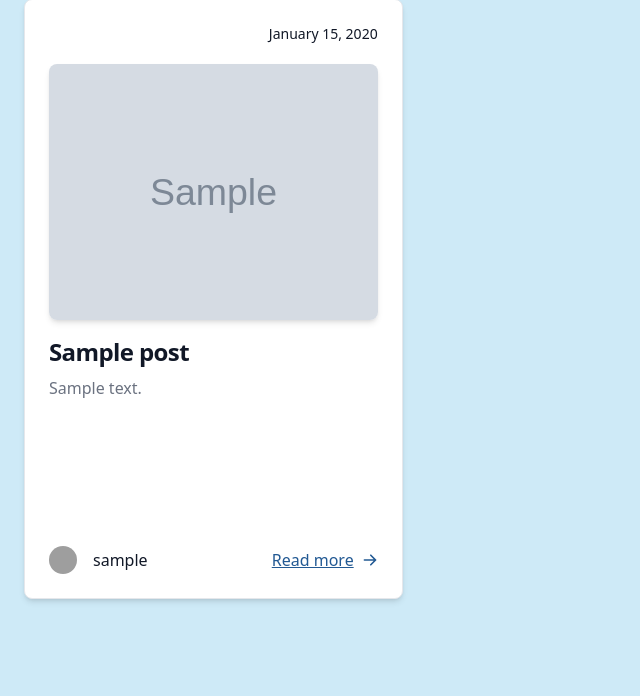
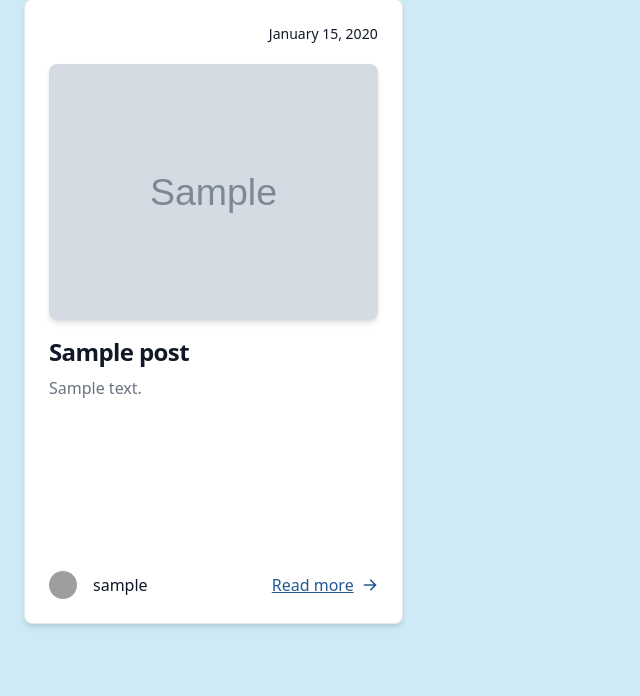
Before and after one commit to AbdullahinOsol/blog_application1, a Flask app: page / in a window 1280 px wide. Shown: the part 183-879 px from the top of the page, without its empty margins (0-640 px from the left). Before the commit the page ends 785 px from the top, so only its background shows below. Run offline with Flask 3, Linux system fonts and the light colour scheme; a user stored in the database is signed in; tables that the repository leaves empty hold one stand-in row (values such as "Sample post"); grey boxes marked "Sample" are stand-in pictures; some libraries are stand-ins or nearby versions; grey boxes are pictures that could not be loaded.

Commit message:
updated post and db

```diff
--- a/app/templates/_post.html
+++ b/app/templates/_post.html
@@ -2,7 +2,7 @@
   <div class="py-4 px-4 mx-auto max-w-screen-xl lg:py-6 lg:px-6 h-full w-full">
     <!-- Ensure each article takes full height and consistent width -->
      <!-- min-h-[575px] md:min-h-[675px] -->
-    <article class="p-6 bg-white rounded-lg border shadow-md dark:bg-white flex flex-col h-full w-full min-h-[400px] md:min-h-[600px]">
+    <article class="p-6 bg-white rounded-lg border shadow-md dark:bg-white flex flex-col h-full w-full min-h-[425px] md:min-h-[625px]">
       <div class="flex justify-between items-center mb-5 text-gray-900">
         <span></span>
         <span class="text-sm">{{ moment(post.timestamp).format('LL') }}</span>
```
Also changed, not shown: app.db.
